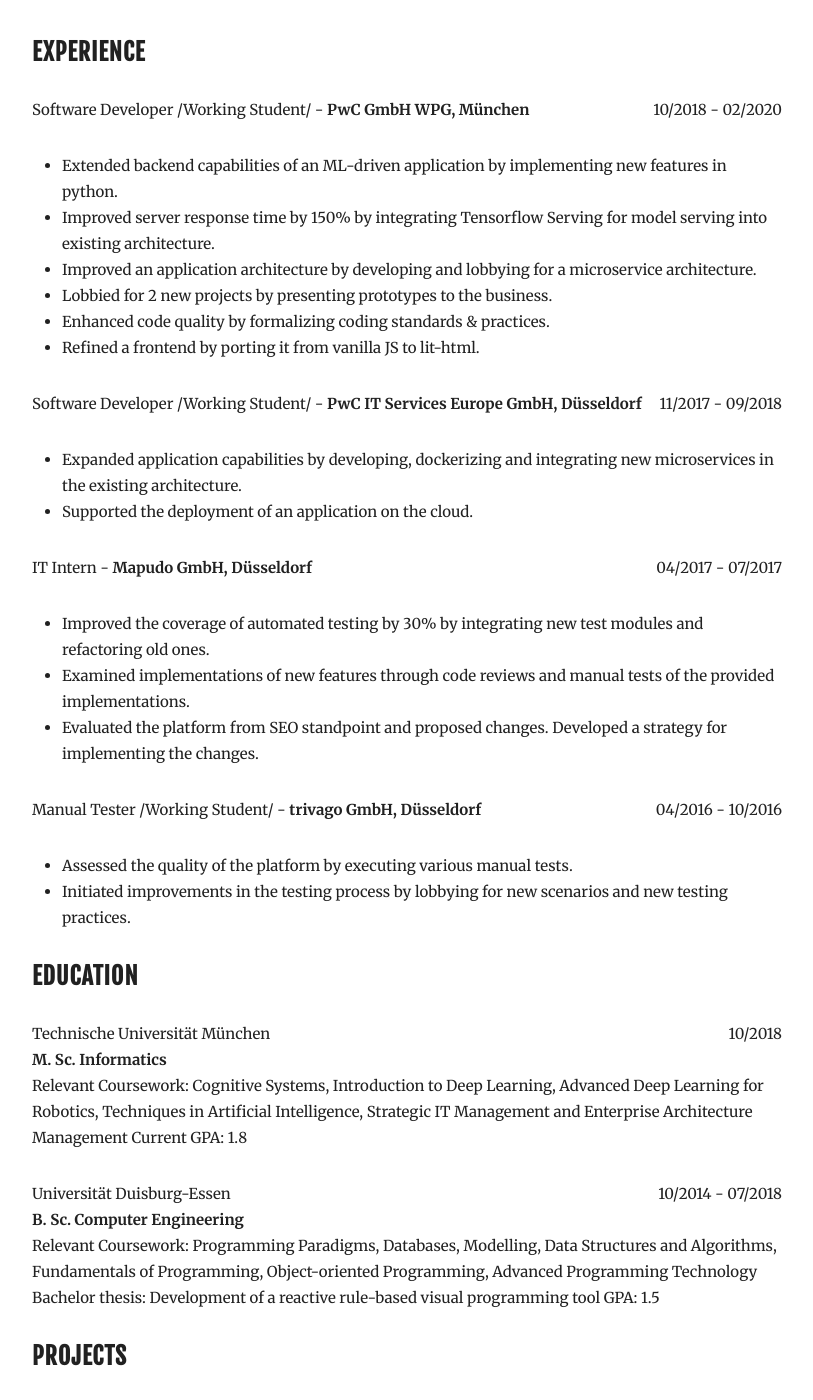
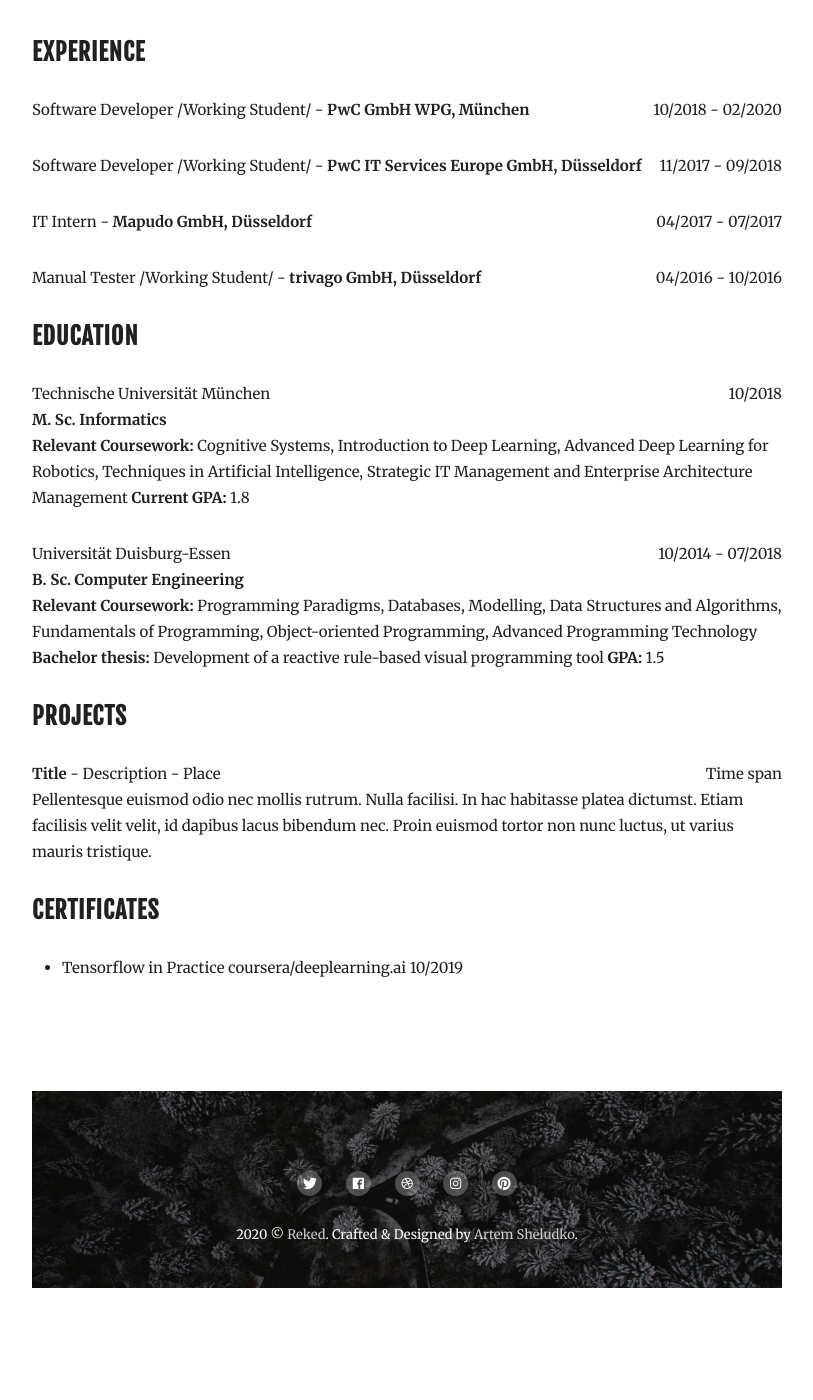
Before and after one commit to aleksandar-aleksandrov/aleksandar-aleksandrov.github.io, a Jekyll site: the page built from _pages/resume.md, in a window 1280 px wide and 1400 px high, scrolled down 527 px. Shown: the whole window, without its empty margins (233-1046 px from the left). Built offline with Jekyll 4.4.1, drawn with Linux system fonts in a browser that asks for light colours; nearby versions of some CDN libraries; after the commit the page ends 1815 px from its top, so only the background shows below that.

Commit message:
Changed formatting

```diff
--- a/_pages/resume.md
+++ b/_pages/resume.md
@@ -12,38 +12,25 @@ title: Résumé
 ### EXPERIENCE
 
 Software Developer /Working Student/ - **PwC GmbH WPG, München** <span style="float: right; ">10/2018 - 02/2020</span>
-- Extended backend capabilities of an ML-driven application by implementing new features in python.
-- Improved server response time by 150% by integrating Tensorflow Serving for model serving into existing architecture.
-- Improved an application architecture by developing and lobbying for a microservice architecture.
-- Lobbied for 2 new projects by presenting prototypes to the business.
-- Enhanced code quality by formalizing coding standards & practices.
-- Refined a frontend by porting it from vanilla JS to lit-html.
 
 Software Developer /Working Student/ - **PwC IT Services Europe GmbH, Düsseldorf** <span style="float: right; ">11/2017 - 09/2018</span>
-- Expanded application capabilities by developing, dockerizing and integrating new microservices in the existing architecture.
-- Supported the deployment of an application on the cloud.
 
 IT Intern - **Mapudo GmbH, Düsseldorf** <span style="float: right; ">04/2017 - 07/2017</span>
-- Improved the coverage of automated testing by 30% by integrating new test modules and refactoring old ones.
-- Examined implementations of new features through code reviews and manual tests of the provided implementations.
-- Evaluated the platform from SEO standpoint and proposed changes. Developed a strategy for implementing the changes.
 
 Manual Tester /Working Student/ - **trivago GmbH, Düsseldorf** <span style="float: right; ">04/2016 - 10/2016</span>
-- Assessed the quality of the platform by executing various manual tests.
-- Initiated improvements in the testing process by lobbying for new scenarios and new testing practices.
 
 ### EDUCATION
 
 Technische Universität München <span style="float: right; ">10/2018</span>
 **M. Sc. Informatics**
-Relevant Coursework: Cognitive Systems, Introduction to Deep Learning, Advanced Deep Learning for Robotics, Techniques in Artificial Intelligence, Strategic IT Management and Enterprise Architecture Management
-Current GPA: 1.8
+**Relevant Coursework:** Cognitive Systems, Introduction to Deep Learning, Advanced Deep Learning for Robotics, Techniques in Artificial Intelligence, Strategic IT Management and Enterprise Architecture Management
+**Current GPA:** 1.8
 
 Universität Duisburg-Essen <span style="float: right; ">10/2014 - 07/2018</span>
 **B. Sc. Computer Engineering**
-Relevant Coursework: Programming Paradigms, Databases, Modelling, Data Structures and Algorithms, Fundamentals of Programming, Object-oriented Programming,  Advanced Programming Technology
-Bachelor thesis: Development of a reactive rule-based visual programming tool
-GPA: 1.5
+**Relevant Coursework:** Programming Paradigms, Databases, Modelling, Data Structures and Algorithms, Fundamentals of Programming, Object-oriented Programming,  Advanced Programming Technology
+**Bachelor thesis:** Development of a reactive rule-based visual programming tool
+**GPA:** 1.5
 
 ### PROJECTS
 **Title** - Description - Place <span style="float: right; ">Time span</span>
```
